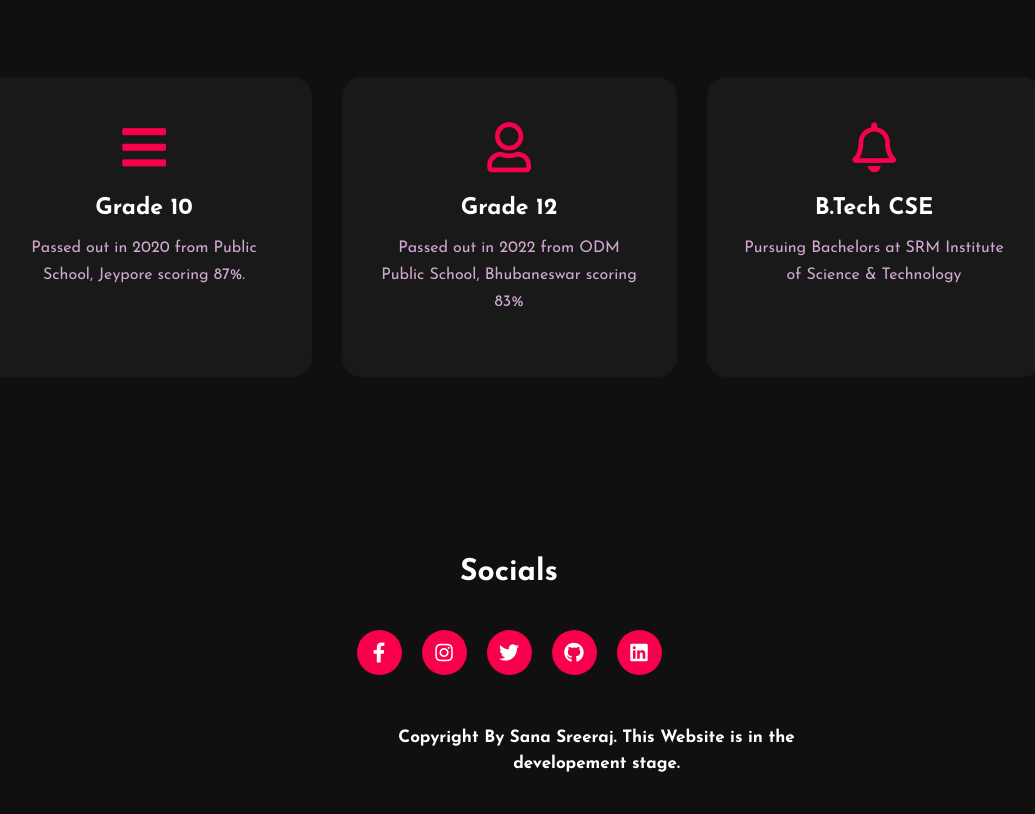
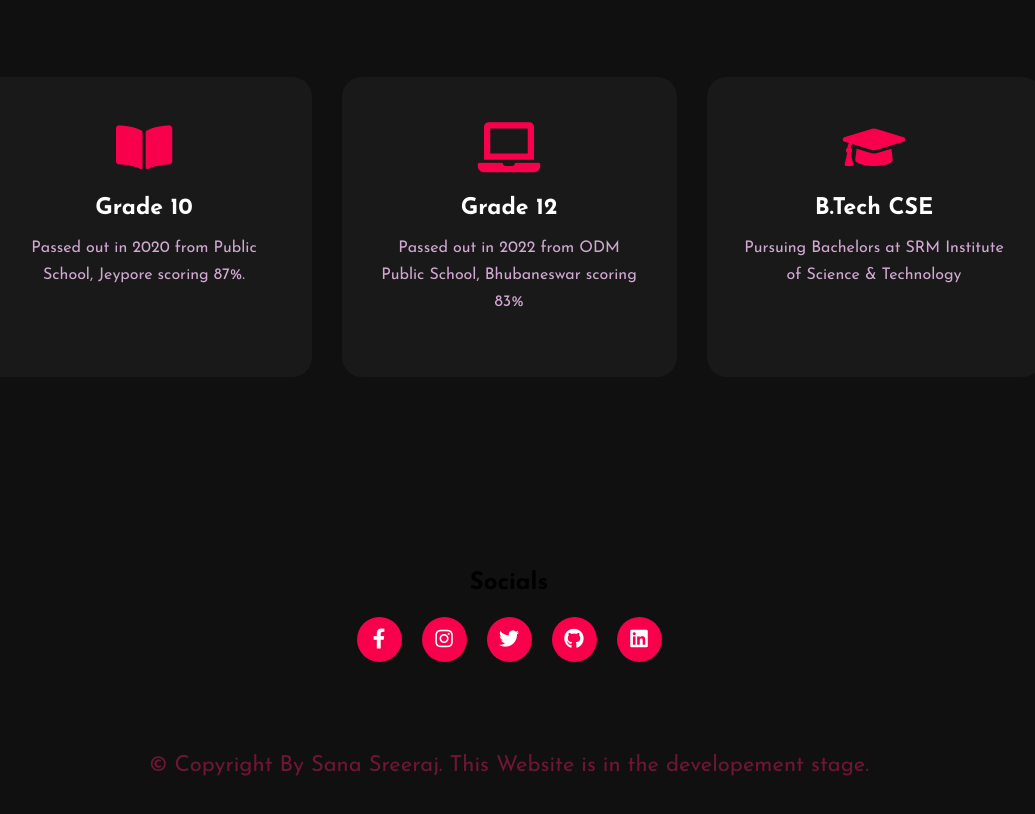
Before and after one commit to sanasreeraj/Portfolio_Website, a plain HTML site: page index.html in a window 1280 px wide. Shown: the part 2208-3022 px from the top of the page, without its empty margins (131-1166 px from the left). Drawn offline with Linux system fonts and the light colour scheme; a web font is replaced by a local one.

Commit message:
Update index.html

```diff
--- a/index.html
+++ b/index.html
@@ -41,14 +41,13 @@
 			</div>
 		</div>
 	</section>
-
 	<!-----education section start----------->
 	<div class="education">
 		<div class="title">
 			<h2>Education</h2>
 		<div class="box">
 			<div class="card">
-				<i class="fas fa-bars"></i>
+				<i class="fas fa-book-open"></i>
 				<h5>Grade 10</h5>
 				<div class="pra">
 					<p> Passed out in 2020 from Public School, Jeypore scoring 87%. </p>
@@ -58,7 +57,7 @@
 			</div>
 
 			<div class="card">
-				<i class="far fa-user"></i>
+				<i class="fas fa-laptop"></i>
 				<h5>Grade 12</h5>
 				<div class="pra">
 					<p> Passed out in 2022 from ODM Public School, Bhubaneswar scoring 83%</p>
@@ -68,7 +67,7 @@
 			</div>
 
 			<div class="card">
-				<i class="far fa-bell"></i>
+				<i class="fas fa-graduation-cap"></i>
 				<h5>B.Tech CSE</h5>
 				<div class="pra">
 					<p> Pursuing Bachelors at SRM Institute of Science & Technology </p>
@@ -81,7 +80,9 @@
 
 	<!------footer start--------->
 	<footer>
-		<p>Socials<h2>
+		<div class="footer">
+			<h2>Socials</h2>
+		</div>
 		<div class="social">
 			<a href="https://www.facebook.com/sana.sreeraj.1"><i class="fab fa-facebook-f"></i></a>
 			<a href="https://www.instagram.com/iamsanasreeraj/"><i class="fab fa-instagram"></i></a>
@@ -90,7 +91,7 @@
 			<a href="https://www.linkedin.com/in/sreeraj-sana-38122b250"><i class="fab fa-linkedin"></i></a>
 		</div>
 		<p class="end">
-		Copyright By Sana Sreeraj. This Website is in the developement stage.</p>
+		&#169; Copyright By Sana Sreeraj. This Website is in the developement stage.</p>
 	</footer>
 </body>
 </html>
```
